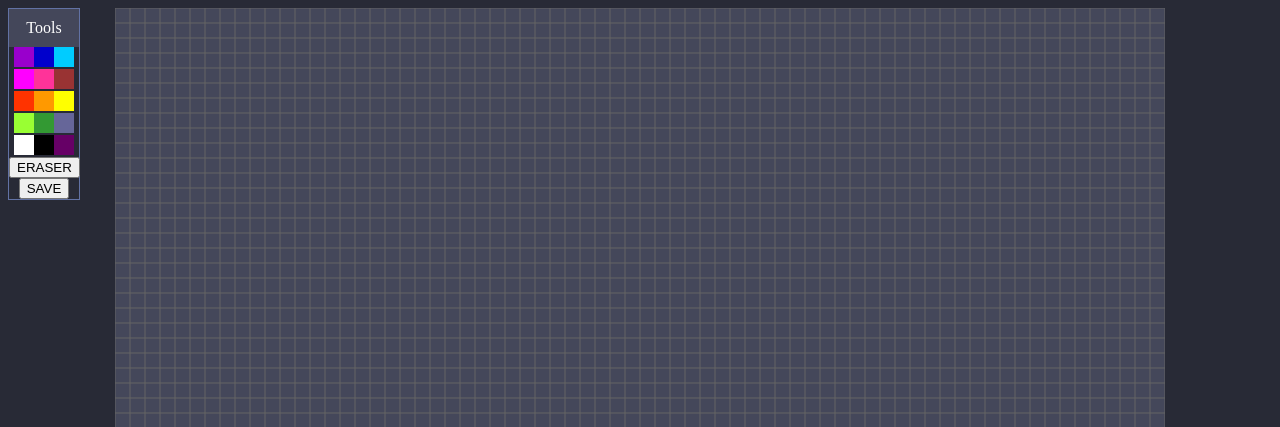
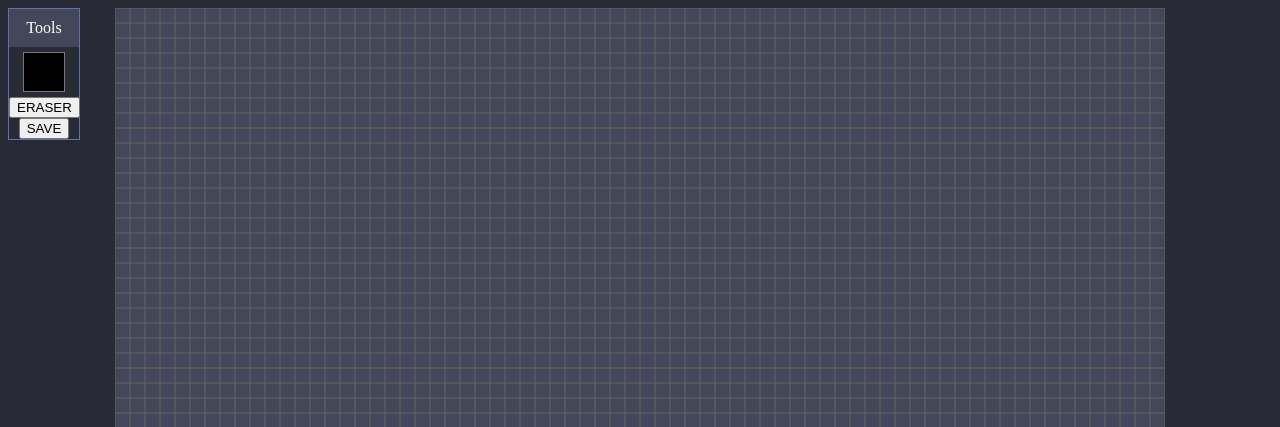
Before and after one commit to 10sikose/pixel_drawer_webtechnologies2020, a PHP site: page / in a window 1280 px wide. Shown: the top 427 px of the page. Run offline with PHP 8.4, Linux system fonts and the light colour scheme.

Commit message:
HTML color input

```diff
--- a/controller/controller.js
+++ b/controller/controller.js
@@ -14,36 +14,27 @@ export default class Controller {
         this._saveModel = saveModel;
         this._isMouseDown = false;
         this._erase = false;
-        this._currentColor = COLORS.white;
+        this._currentColor = COLORS.black;
         this._addEventListeners();
     }
 
     _addEventListeners() {
+        this._controlDrawing();
         this._setMouseDown();
         this._setMouseUp();
-        this._setMouseOver();
         this._setMouseClick();
+        this._setInput();
     }
 
+    //
+    //MOUSE DOWN LISTENERS
     _setMouseDown() {
+        //IF USER PRESSES MOUSE WHILE OVER GRID, SET _isMouseDown TO TRUE
         this._grid.getGridRoot().addEventListener('mousedown', event => {
           this._isMouseDown = true;
         });
 
-        this._grid.getPixels().forEach(pixel => {
-            pixel.addEventListener('mousedown', event => {
-
-                this._grid.fillPixel(pixel.firstChild.id, this._currentColor);
-
-                if (!this._erase){
-                  this._grid.markAsFilled(pixel.firstChild.id);
-                }
-                else {
-                  this._grid.markAsEmpty(pixel.firstChild.id);
-                }
-            });
-        });
-
+        //IF USER PRESSES MOUSE WHILE OVER TOOLBOX HEADER, ACTIVATE DRAGGING
         this._toolBox.getHeader().addEventListener('mousedown', event => {
             event = event || window.event;
             event.preventDefault();
@@ -72,13 +63,58 @@ export default class Controller {
         });
     }
 
+    //
+    //MOUSE UP LISTENERS
     _setMouseUp() {
+        //IF USER RELEASES MOUSE, SET _isMouseDown TO FALSE
         document.addEventListener('mouseup', event => {
           this._isMouseDown = false;
         });
+
     }
 
-    _setMouseOver() {
+    //
+    //MOUSE CLICK LISTENERS
+    _setMouseClick() {
+
+        this._toolBox.getEraser().addEventListener('click', event => {
+          this._currentColor = COLORS.empty;
+          this._erase = true;
+        })
+
+        this._toolBox.getSaveButton().addEventListener('click', event => {
+          this._saveModel.savePicture(this._grid.getGridRoot());
+        });
+    }
+
+    //
+    //INPUT CHANGE LISTENERS
+    _setInput() {
+      this._toolBox.getColorBox().addEventListener('input', event => {
+        this._currentColor = event.target.value;
+      })
+    }
+
+    //
+    //EVENT LISTENERS FOR DRAWING ON GRID
+    _controlDrawing() {
+      //IF USER PRESSES MOUSE WHILE OVER GRID, FILL PIXELS
+      this._grid.getPixels().forEach(pixel => {
+        pixel.addEventListener('mousedown', event => {
+
+          this._grid.fillPixel(pixel.firstChild.id, this._currentColor);
+
+          if (!this._erase){
+            this._grid.markAsFilled(pixel.firstChild.id);
+          }
+          else {
+            this._grid.markAsEmpty(pixel.firstChild.id);
+          }
+
+        });
+      });
+
+      //IF USER MOVES MOUSE OVER GRID WHILE _isMouseDown TRUE, FILL PIXELS
       this._grid.getPixels().forEach(pixel => {
         pixel.addEventListener('mouseover', event => {
 
@@ -95,23 +131,6 @@ export default class Controller {
             }
         });
       });
-    }
 
-    _setMouseClick() {
-        this._toolBox.getColorBox().childNodes.forEach(color => {
-          color.addEventListener('click', event => {
-            this._currentColor = color.style.backgroundColor;
-            this._erase = false;
-          });
-        });
-
-        this._toolBox.getEraser().addEventListener('click', event => {
-          this._currentColor = COLORS.empty;
-          this._erase = true;
-        })
-
-        this._toolBox.getSaveButton().addEventListener('click', event => {
-          this._saveModel.savePicture(this._grid.getGridRoot());
-        });
     }
 }
--- a/index.html
+++ b/index.html
@@ -12,9 +12,7 @@
 
   <div class="constraint">
     <div id="toolboxheader">Tools</div>
-    <div id="colorbox">
-
-    </div>
+    <input type="color" id="colorbox" name="head">
     <button type="button" class="color" id="eraser">ERASER</button>
     <button id="save-button" class="button">SAVE</button>
   </div>
--- a/index.js
+++ b/index.js
@@ -1,9 +1,9 @@
 import GridView from './view/gridView.js';
 import Controller from './controller/controller.js';
-import ToolboxView from './view/toolboxView.js';
+import ToolBoxView from './view/toolboxView.js';
 import SaveModel from './model/saveModel.js';
 
-let gridController = new Controller(new GridView(), new ToolboxView(), new SaveModel());
+let gridController = new Controller(new GridView(), new ToolBoxView(), new SaveModel());
 
 
 /*
--- a/shared/shared.js
+++ b/shared/shared.js
@@ -33,5 +33,6 @@ export const COLORS = {
     white: '#ffffff',
     black: '#000000',
     darkPurple: '#660066',
-    empty: '#44475a'
+    empty: '#44475a',
+    toolBoxColor: '#282a36'
 }
--- a/style.css
+++ b/style.css
@@ -22,10 +22,6 @@ body {
 .pixel {
     width: 15px;
     height: 15px;
-}
-
-.color {
-
 }
 
 .interior {
@@ -62,14 +58,14 @@ div.constraint {
   position: absolute;
   z-index: 3;
   width: 70px;
-  background-color: #282a36;
   border: 1px solid #6272a4;
   text-align: center;
 }
 
-#colorbox
-{
-
+#colorbox {
+  width: 50px;
+  height: 50px;
+  border: none;
 }
 
 #toolboxheader {
--- a/view/toolboxView.js
+++ b/view/toolboxView.js
@@ -5,7 +5,7 @@ TOOLBOX
 CONTAINS COLOR PICKER, ERASER AND SAVE BUTTON
 */
 
-export default class ToolboxView {
+export default class ToolBoxView {
     constructor() {
         this._container = ELEMENTS.toolBoxContainer;
         this._header = ELEMENTS.toolBoxHeader;
@@ -13,27 +13,14 @@ export default class ToolboxView {
         this._saveButton = ELEMENTS.saveButton;
         this._eraseButton = ELEMENTS.eraseButton;
 
-        this._createColorButtons();
+        //this._createColorButtons();
+        this._setToolBox();
     }
 
-    static color_arr = [COLORS.lightPurple, COLORS.blue, COLORS.cyan,
-                        COLORS.magenta, COLORS.pink, COLORS.brown,
-                        COLORS.red, COLORS.orange, COLORS.yellow,
-                        COLORS.lightGreen, COLORS.darkGreen, COLORS.grey,
-                        COLORS.white, COLORS.black, COLORS.darkPurple];
-
-    _createColorButtons() {
-        for(let idx = 0; idx < ToolboxView.color_arr.length; idx++)
-        {
-            let button = document.createElement('button');
-            button.classList.add('color');
-            button.style.background = ToolboxView.color_arr[idx];
-            button.style.width = '20px';
-            button.style.height = '20px';
-            button.style.border = '1px solid ' + ToolboxView.color_arr[idx];
-
-            this._colorBox.appendChild(button);
-        }
+    _setToolBox() {
+        this._container.style.backgroundColor = COLORS.toolBoxColor;
+        this._colorBox.style.backgroundColor = COLORS.toolBoxColor;
+        this._colorBox.value = COLORS.black;
     }
 
     getColorBox() {
```
Lines whose indentation alone changed are shown as unchanged.
